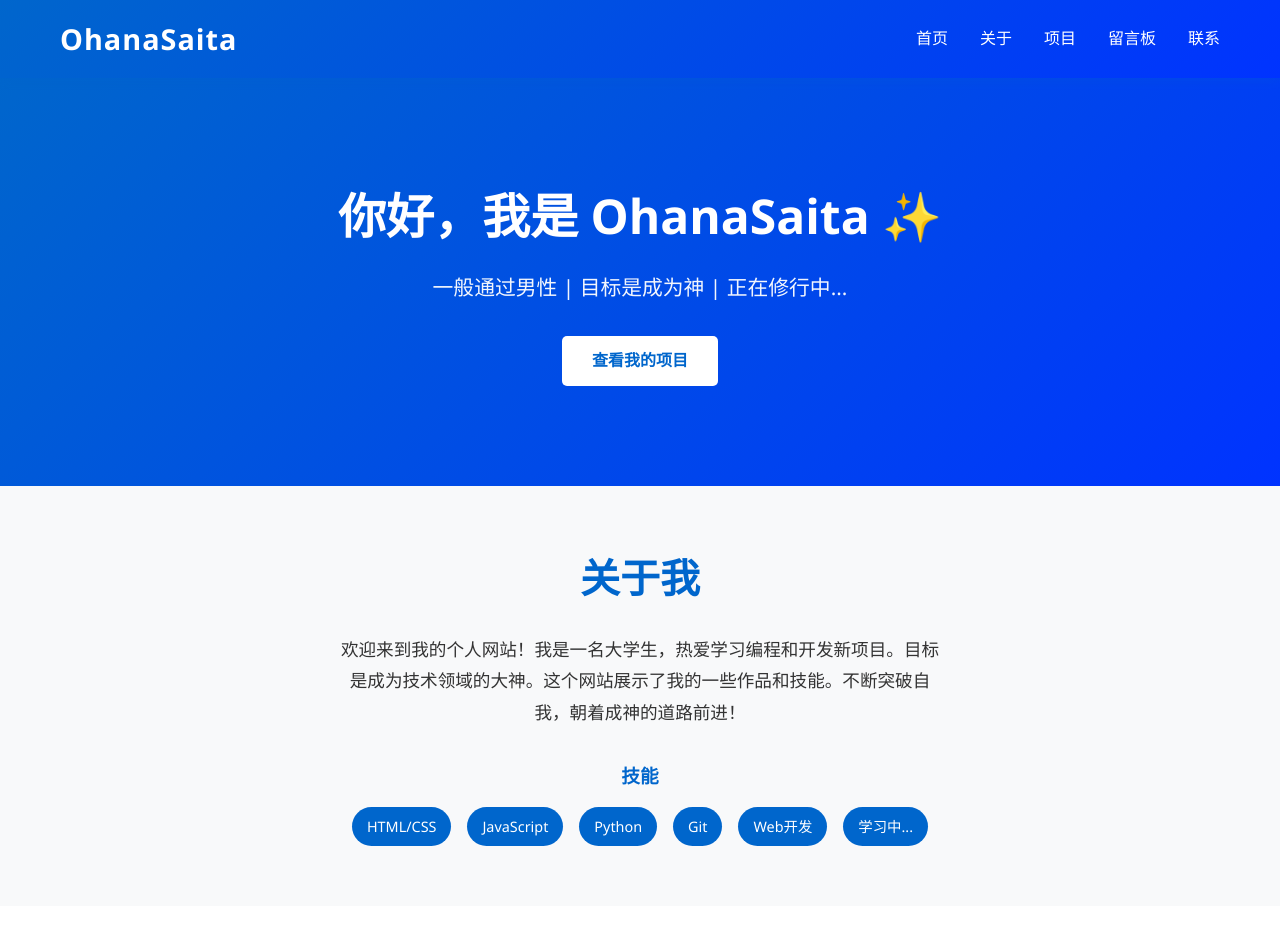
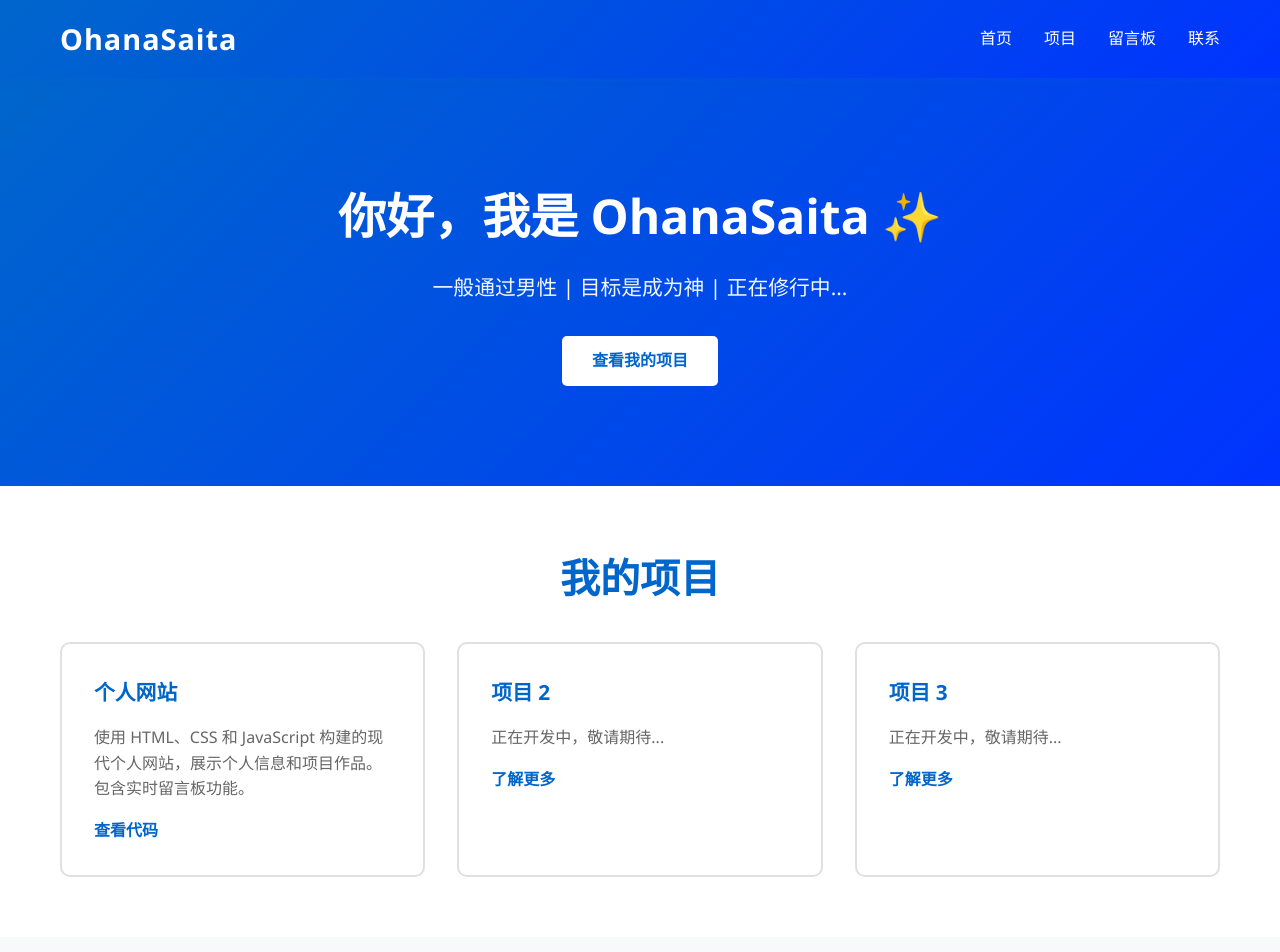
Before and after one commit to baka9ciron/OhanaSaita, a plain HTML site: page index.html in a window 1280 px wide. Shown: the top 952 px of the page. Drawn offline with Linux system fonts and the light colour scheme.

Commit message:
Remove about section from navigation and content

```diff
--- a/index.html
+++ b/index.html
@@ -12,7 +12,6 @@
             <div class="logo">OhanaSaita</div>
             <ul class="nav-links">
                 <li><a href="#home">首页</a></li>
-                <li><a href="#about">关于</a></li>
                 <li><a href="#projects">项目</a></li>
                 <li><a href="#guestbook">留言板</a></li>
                 <li><a href="#contact">联系</a></li>
@@ -25,24 +24,6 @@
             <h1>你好，我是 OhanaSaita ✨</h1>
             <p>一般通过男性 | 目标是成为神 | 正在修行中...</p>
             <a href="#projects" class="btn">查看我的项目</a>
-        </div>
-    </section>
-
-    <section id="about" class="about">
-        <div class="container">
-            <h2>关于我</h2>
-            <p>欢迎来到我的个人网站！我是一名大学生，热爱学习编程和开发新项目。目标是成为技术领域的大神。这个网站展示了我的一些作品和技能。不断突破自我，朝着成神的道路前进！</p>
-            <div class="skills">
-                <h3>技能</h3>
-                <div class="skill-list">
-                    <span class="skill-tag">HTML/CSS</span>
-                    <span class="skill-tag">JavaScript</span>
-                    <span class="skill-tag">Python</span>
-                    <span class="skill-tag">Git</span>
-                    <span class="skill-tag">Web开发</span>
-                    <span class="skill-tag">学习中...</span>
-                </div>
-            </div>
         </div>
     </section>
 
```
